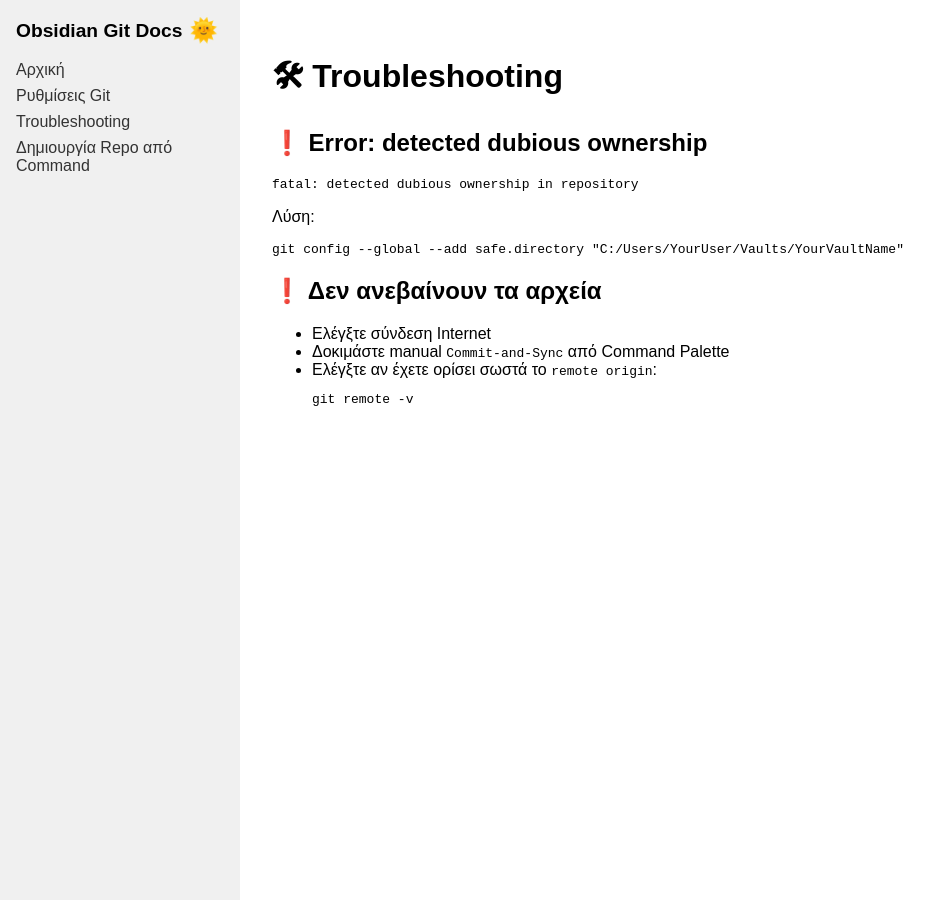
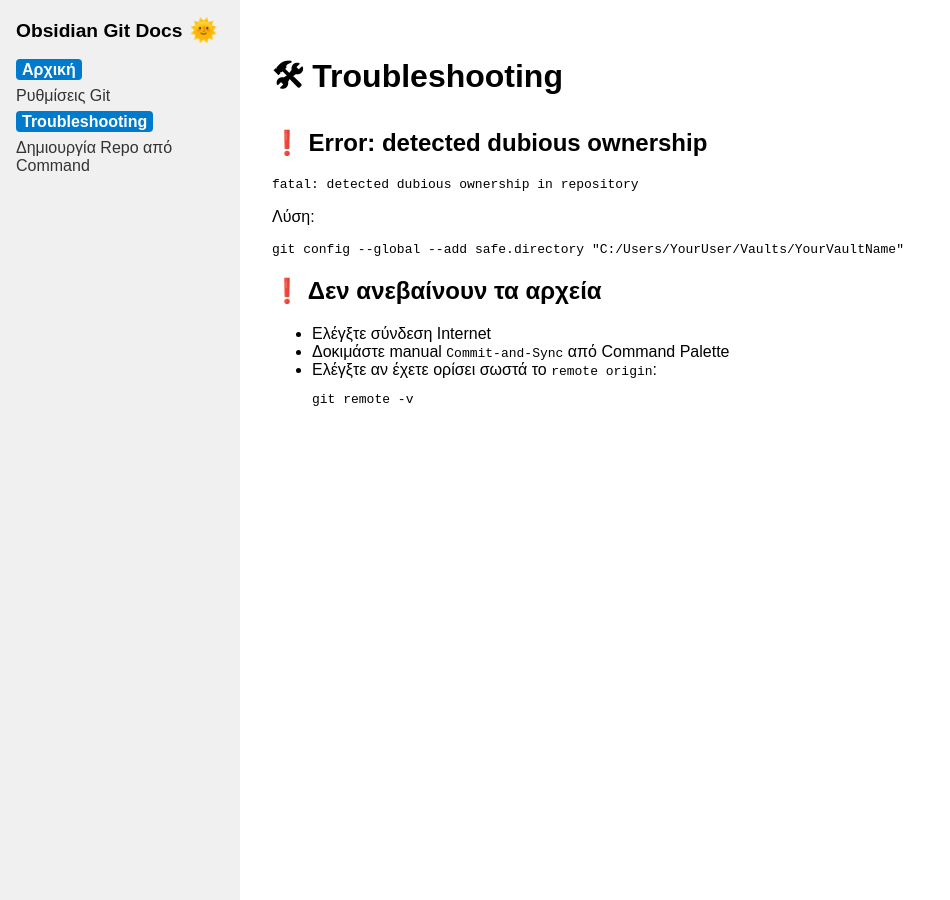
Before and after one commit to ssamartzis/ObsidianGitDocs, a Jekyll site: the page built from troubleshooting.md, in a window 1280 px wide. Shown: the whole page, without its empty margins (0-950 px from the left). Built offline with Jekyll 4.4.1, drawn with Linux system fonts in a browser that asks for light colours.

Commit message:
Προσθήκη τελικού Jekyll setup με πραγματικό περιεχόμενο 8

```diff
--- a/_layouts/default.html
+++ b/_layouts/default.html
@@ -92,8 +92,8 @@
       <ul>
         {% for item in site.data.navigation %}
         <li>
-		<a href="{{ item.url | relative_url }}" class="{% if page.url == item.url %}active{% endif %}">
-        {{ item.title }}
+		<a href="{{ item.url | relative_url }}" class="{% if page.url contains item.url %}active{% endif %}">
+		{{ item.title }}
 		</a>
 		</li>
         {% endfor %}
```
